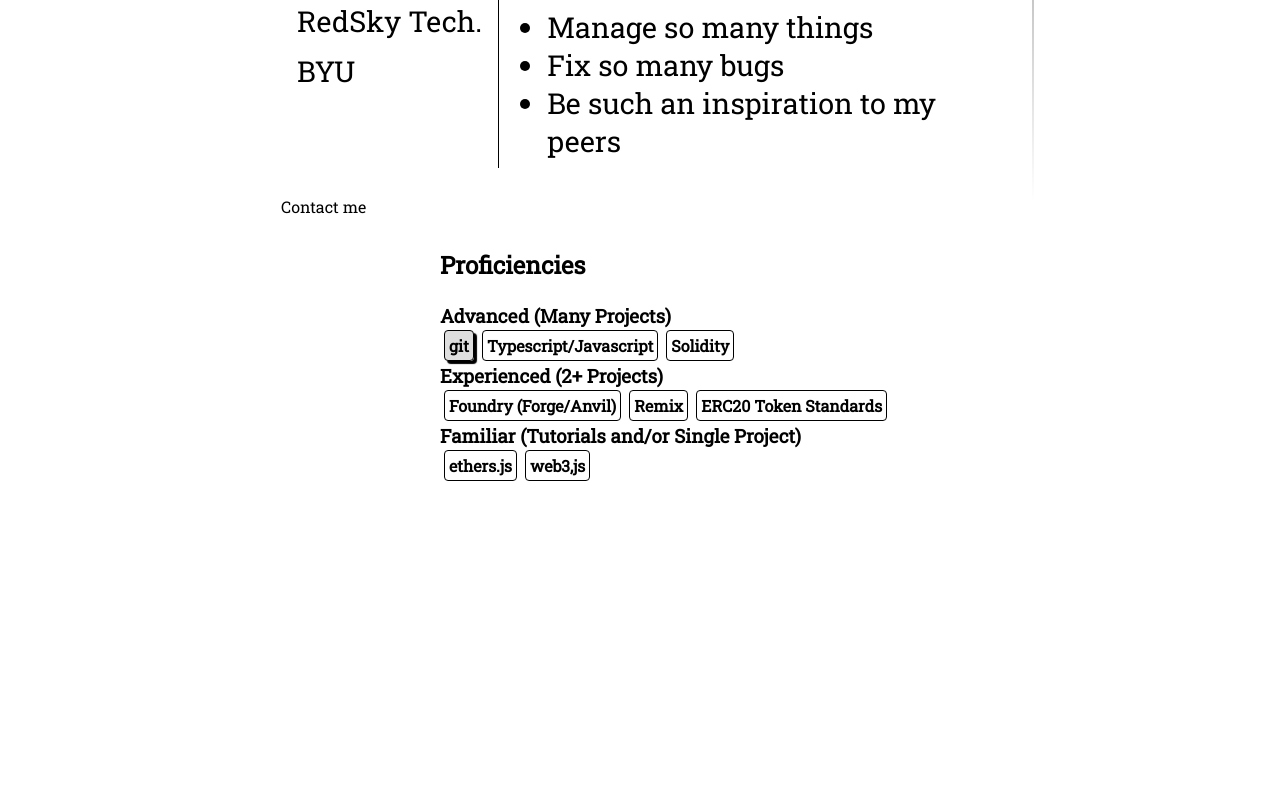
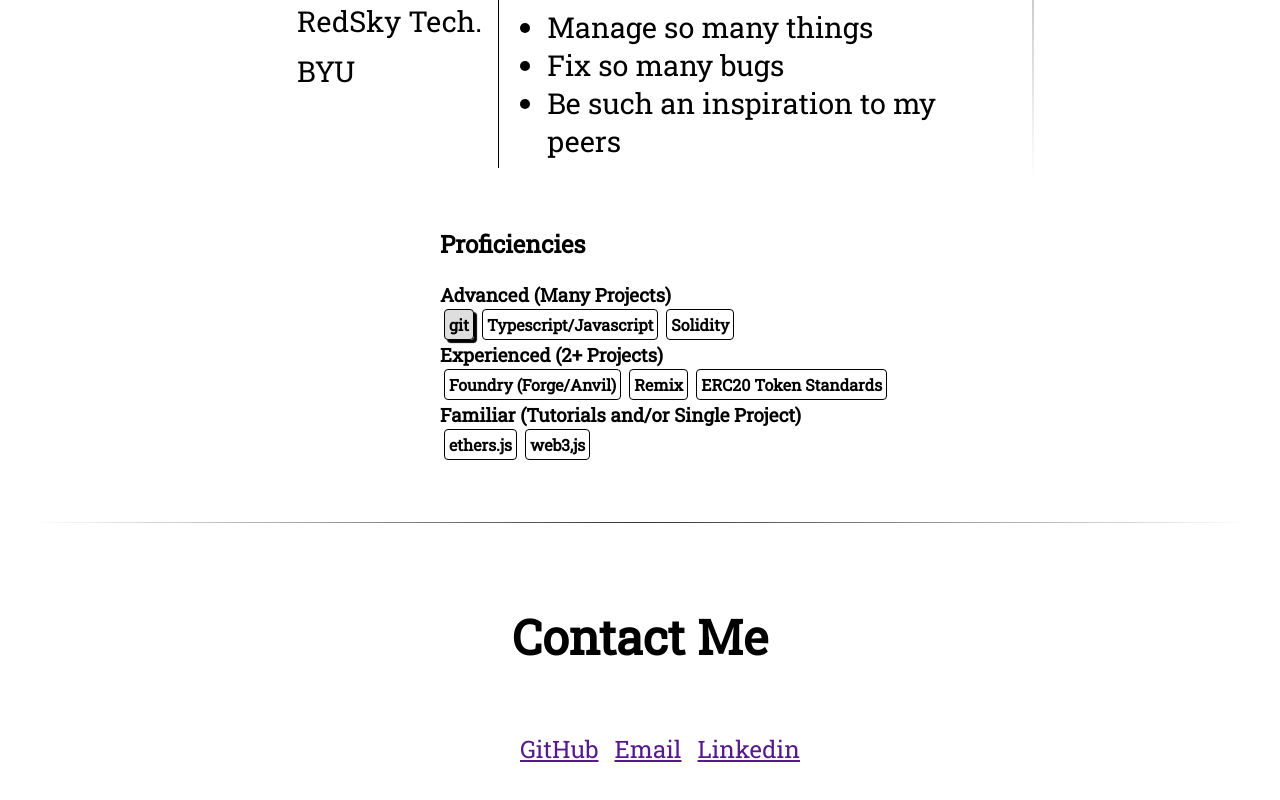
Before and after one commit to aslettz/showcase, a Next.js app: page / in a window 1280 px wide. Shown: the part 1717-2517 px from the top of the page. Before the commit the page ends 2242 px from the top, so only its background shows below. Built offline with nearby package versions, Linux system fonts and the light colour scheme; what wagmi would draw is missing.

Commit message:
Add site footer

```diff
--- a/pages/index.tsx
+++ b/pages/index.tsx
@@ -5,6 +5,7 @@ import Image from 'next/image'
 import {useEffect, useState} from "react";
 import SkillsDisplay from "../components/skillsDisplay";
 import {useInView} from "react-intersection-observer";
+import Link from "next/link";
 
 
 const AppContainer = styled.div`
@@ -179,6 +180,49 @@ const Home: NextPage = () => {
         return <SkillsDisplay selectedExperienceSource={selectedExperienceSource}/>
     }
 
+    function renderHeroFooter() {
+        const HeroFooter = styled.div`
+            width: 100%;
+            display: flex;
+            flex-direction: column;
+            align-items: center;
+            font-size: 1.5rem;
+        `
+
+        const ContactLinks = styled.ul`
+            list-style-type: none;
+            display: flex;
+        `
+
+        const ContactLink = styled.li`
+            margin: 8px;
+        `
+
+        return (
+            <HeroFooter>
+                <h1>
+                    Contact Me
+                </h1>
+                <ContactLinks>
+                    <ContactLink>
+                        <Link href={''}>
+                            GitHub
+                        </Link>
+                    </ContactLink>
+                    <ContactLink>
+                        <Link href={''}>
+                            Email
+                        </Link>
+                    </ContactLink>
+                    <ContactLink>
+                        <Link href={''}>
+                            Linkedin
+                        </Link>
+                    </ContactLink>
+                </ContactLinks>
+            </HeroFooter>)
+    }
+
     return (
         <AppContainer>
             {renderHeroBanner()}
@@ -188,15 +232,14 @@ const Home: NextPage = () => {
                     {renderAboutMe()}
                     <StyledHr/>
                     {renderExperience()}
-                    <div>
-                        Contact me
-                    </div>
                 </MainContent>
                 <VerticleRule/>
                 <SideContent>
                     {renderSkillsDisplay()}
                 </SideContent>
             </ContentContainer>
+            <StyledHr/>
+            {renderHeroFooter()}
         </AppContainer>
     )
 }
```
